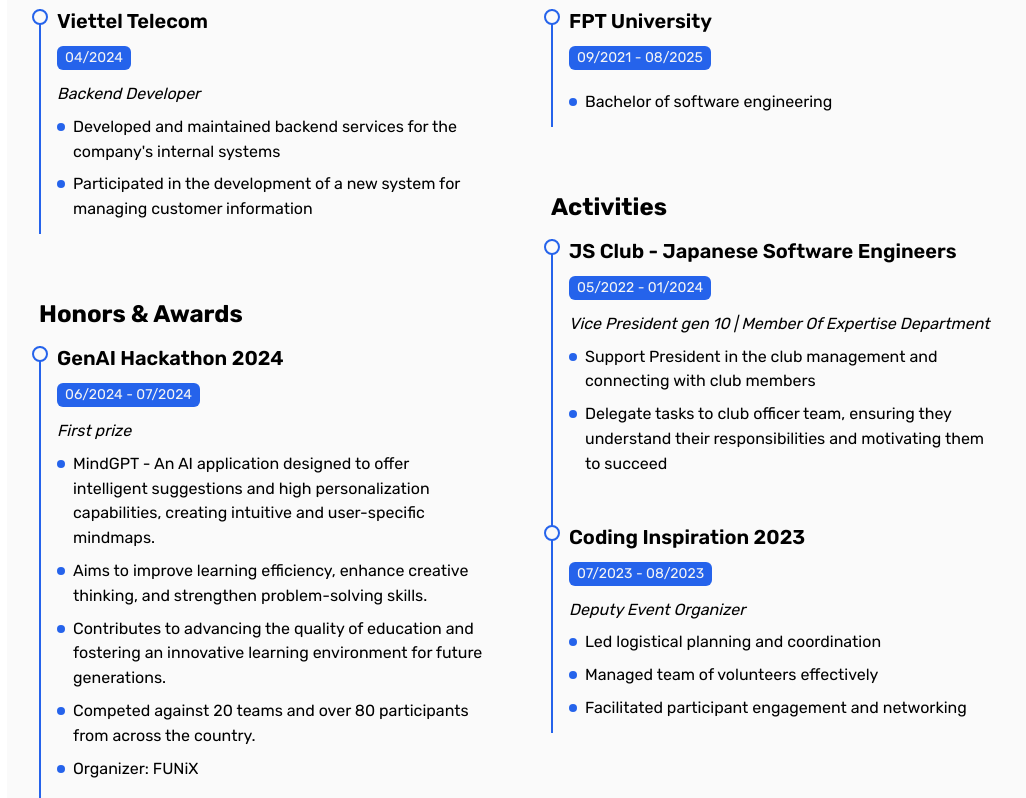
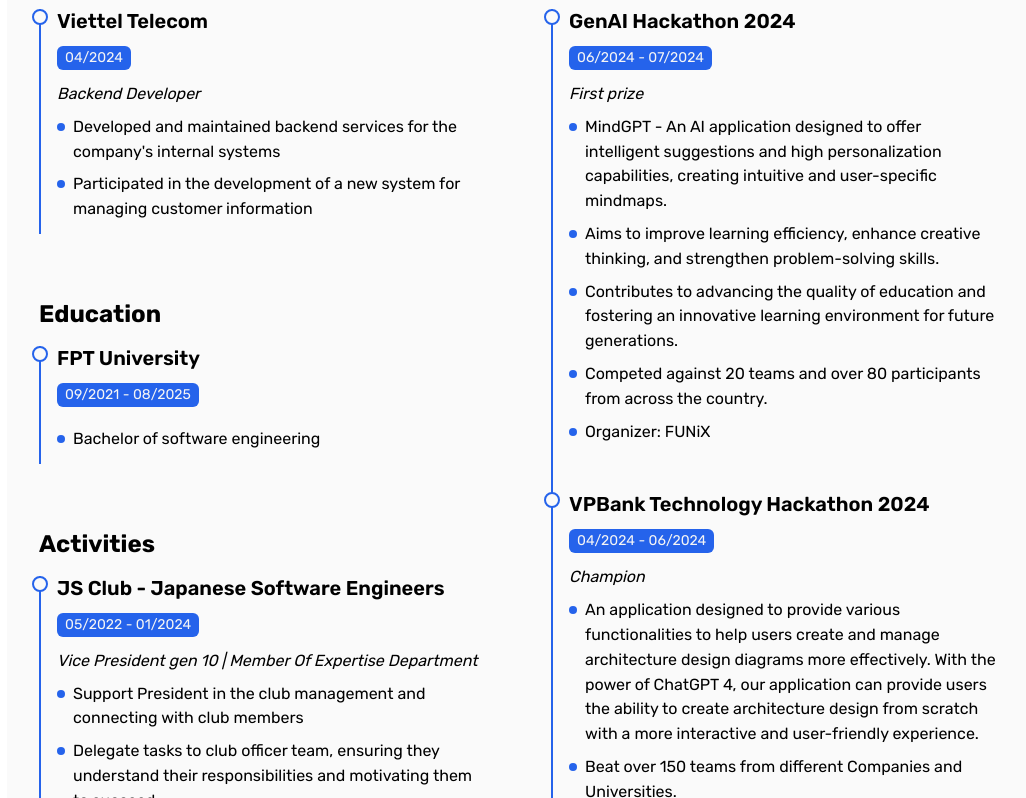
Before and after one commit to LiusDev/personal-portfolio, a Next.js app: page / in a window 1280 px wide. Shown: the part 1235-2033 px from the top of the page, without its empty margins (249-1275 px from the left). Built offline with nearby package versions, Linux system fonts and the light colour scheme.

Commit message:
fix: layout

```diff
--- a/src/components/section/About.tsx
+++ b/src/components/section/About.tsx
@@ -193,13 +193,6 @@
                     />
                     <Timeline
                         data-aos="fade-up"
-                        title="Honors & Awards"
-                        info={awards}
-                    />
-                </div>
-                <div className="w-full md:w-1/2">
-                    <Timeline
-                        data-aos="fade-up"
                         title="Education"
                         info={education}
                     />
@@ -214,6 +207,13 @@
                         info={certifications}
                     />
                 </div>
+                <div className="w-full md:w-1/2">
+                    <Timeline
+                        data-aos="fade-up"
+                        title="Honors & Awards"
+                        info={awards}
+                    />
+                </div>
             </div>
         </section>
     )
```
